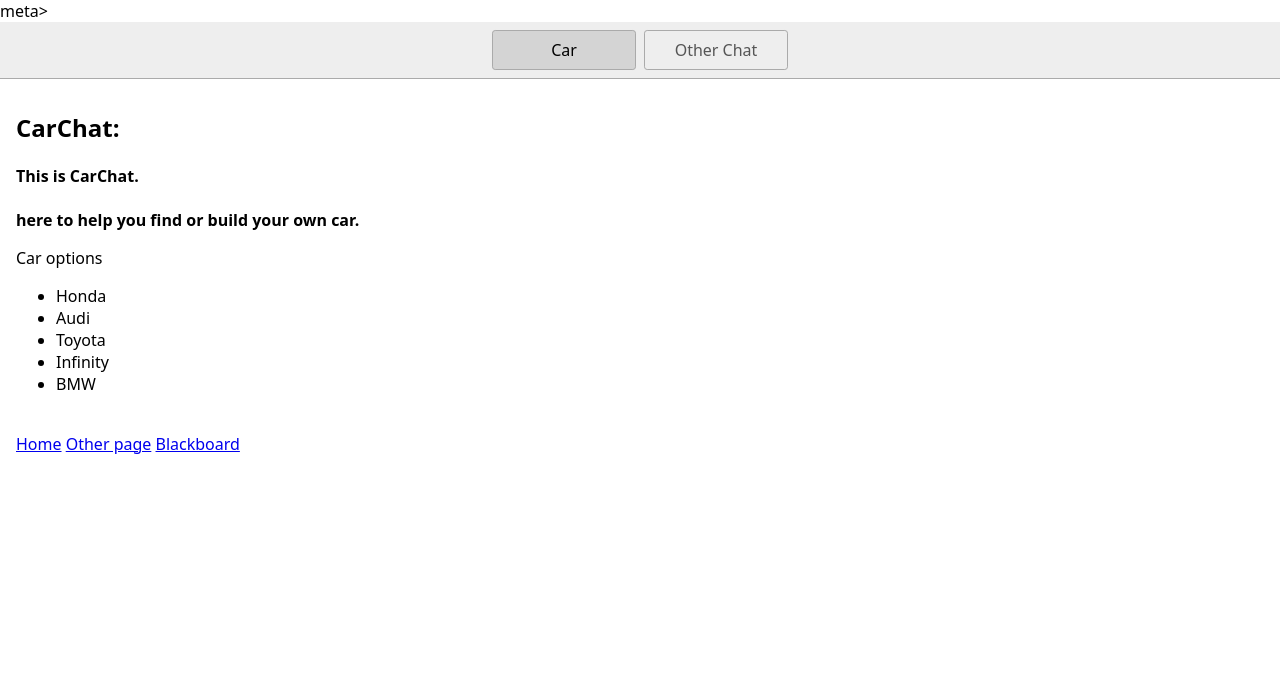
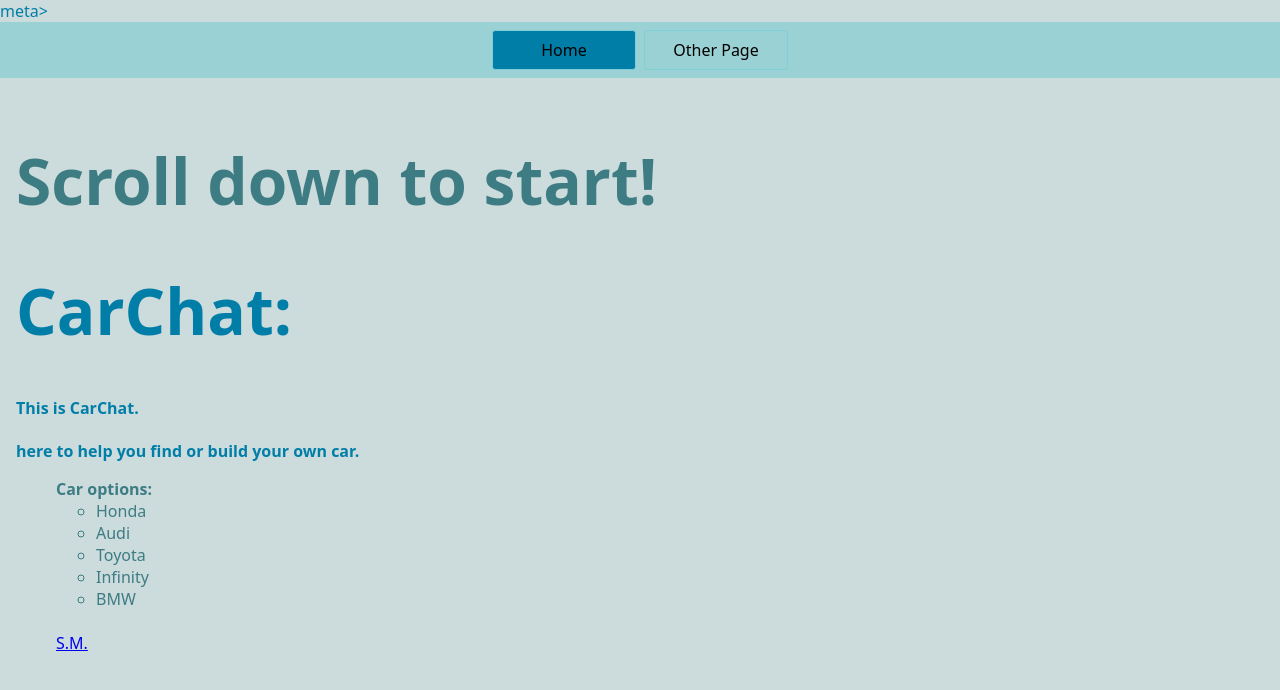
Before and after one commit to yclark02-blip/CPS-School-work, a website: page index.html in a window 1280 px wide. Drawn offline with Linux system fonts and the light colour scheme.

Commit message:
New save 10/7/25

```diff
--- a/index.html
+++ b/index.html
@@ -14,15 +14,18 @@
   </head>
   <body>
     <nav>
-      <a href="/" aria-current="page">Car</a>
-      <a href="/page2.html">Other Chat</a>
+      <a href="/" aria-current="page">Home</a>
+      <a href="/page2.html">Other Page</a>
     </nav>
     <main>
+
+      <h1 style="color:#3d7c83;">Scroll down to start!</h1>
       <h1>CarChat:
         <h4>This is CarChat.</h4>
         <p> <b>here to help you find or build your own car.</b></p>
-        Car options
-        <ul>
+        <ul style="color: #3d7c83;">
+       <b> Car options: </b>
+        <ul style="color: #3d7c83;">
           <li>Honda</li>
           <li>Audi</li>
           <li>Toyota</li>
@@ -30,9 +33,8 @@
           <li>BMW</li>
         </ul>
         <br>
-        <a href="/" aria-current="pages">Home</a>
-        <a href="pages/new/page2.html">Other page</a>
-        <a href="https://blackboard.northshore.edu/ultra/courses/_189794_1/cl/outline">Blackboard</a>
+
+        <a href="https://youtu.be/JNA6pzYpwH0?si=9pXhMtGYA-wJ7tCz">S.M.</a>
     </main>
   </body>
 </html>
--- a/styles.css
+++ b/styles.css
@@ -1,12 +1,19 @@
 * {
   box-sizing: border-box;
+}
+:root {
+  --primary-color: #CCDBDC;
+  --secondary-color: #9AD1D4;
+  --background-color: #3d7c83;
+  --text-color: #007EA7;
 }
 
 body {
   margin: 0;
   font-family: system-ui, sans-serif;
-  color: black;
-  background-color: white;
+  color: #007EA7;
+  background-color: #CCDBDC;
+
 }
 
 nav {
@@ -16,8 +23,9 @@ nav {
   justify-content: center;
   padding: 0.5rem;
   gap: 0.5rem;
-  border-bottom: solid 1px #aaa;
-  background-color: #eee;
+  border-bottom: solid 1px 8aaa;
+  background-color: #9AD1D4;
+  color: #80CED7;
 }
 
 nav a {
@@ -25,17 +33,20 @@ nav a {
   min-width: 9rem;
   padding: 0.5rem;
   border-radius: 0.2rem;
-  border: solid 1px #aaa;
+  border: solid 1px #80CED7;
   text-align: center;
   text-decoration: none;
-  color: #555;
+  color: rgb(0, 0, 0);
 }
 
 nav a[aria-current='page'] {
   color: #000;
-  background-color: #d4d4d4;
+  background-color: var(--text-color)
 }
 
+nav a:hover {
+  background-color: var (var(--text-color))
+}
 main {
   padding: 1rem;
 }
@@ -43,4 +54,10 @@ main {
 h1 {
   font-weight: bold;
   font-size: 1.5rem;
+
+
 }
+h1{
+  font-weight: bold;
+  font-size:5vw
+}
```
Also changed, not shown: page2.html (+2 -2 lines).
